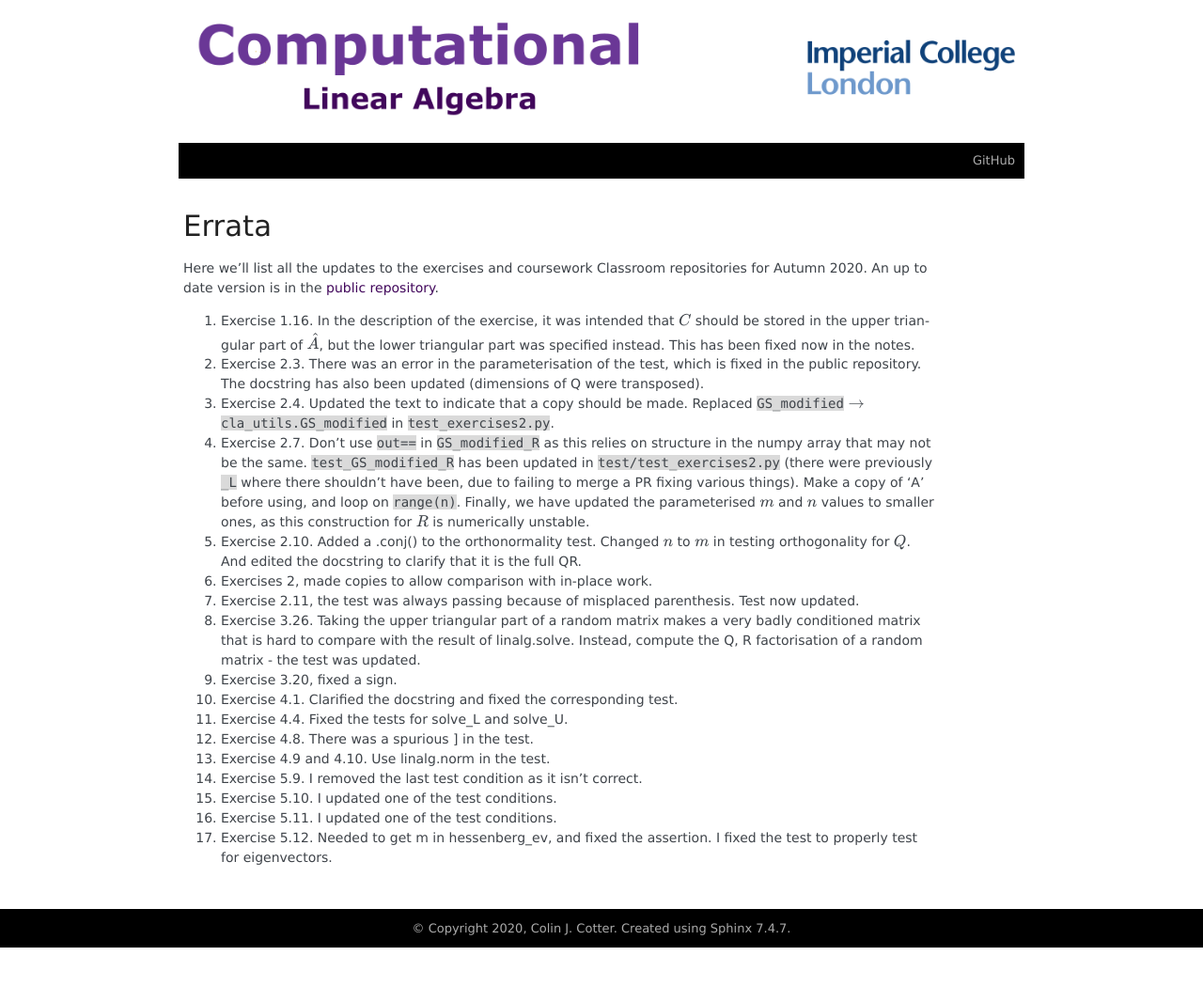
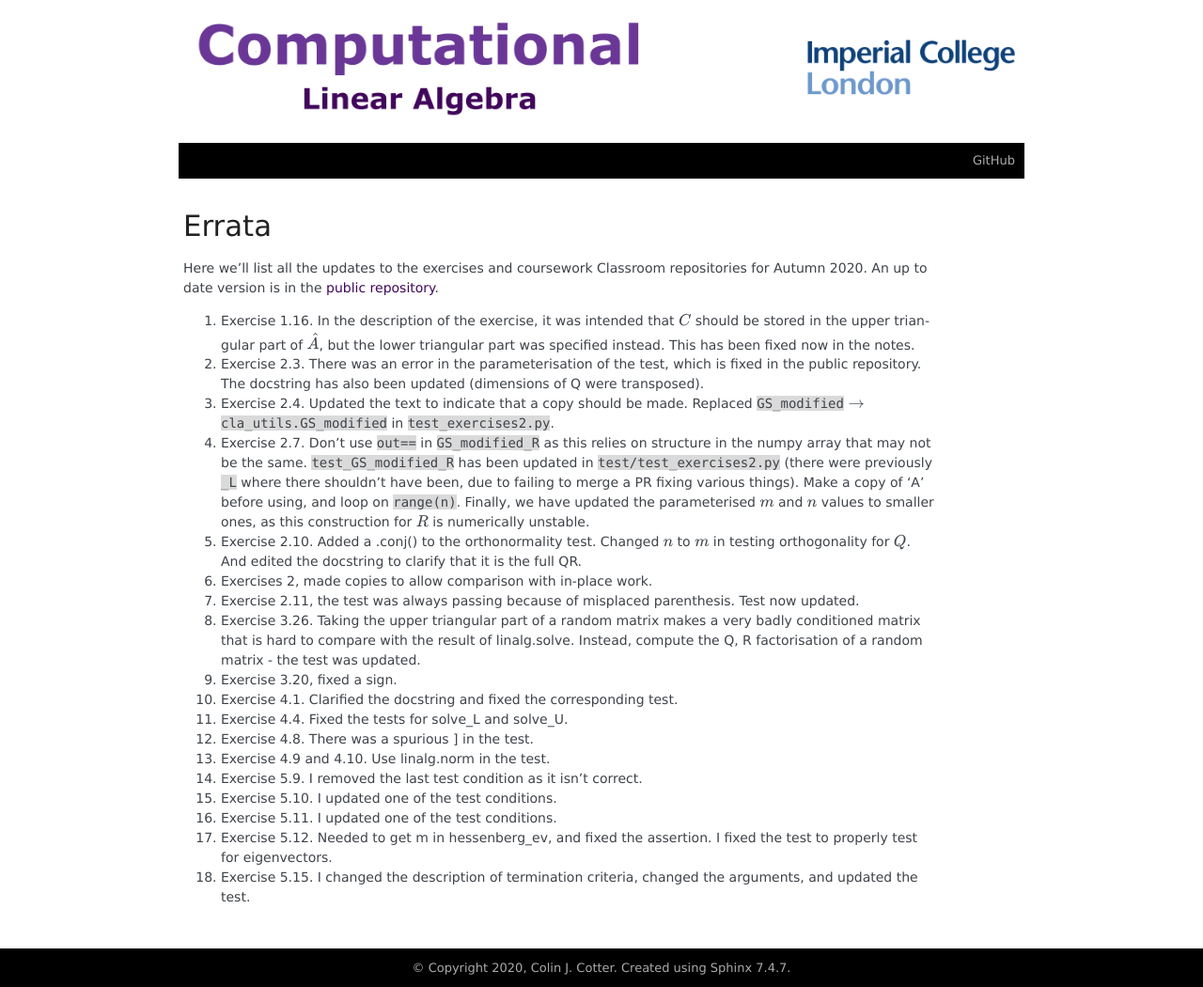
Before and after one commit to comp-lin-alg/comp-lin-alg-course, a Sphinx documentation site: the page built from doc/source/errata.rst, in a window 1280 px wide. Shown: the whole page at 94% size. Built offline with Sphinx 7.4.7, drawn with Linux system fonts in a browser that asks for light colours; formulas are drawn with MathJax 3; pages that are not in the unit, such as notebooks, are missing from menus; before the commit the page ends 1008 px from its top, so only the background shows below that.

```diff
--- a/doc/source/errata.rst
+++ b/doc/source/errata.rst
@@ -47,3 +47,5 @@
 #. Exercise 5.11. I updated one of the test conditions.
 #. Exercise 5.12. Needed to get m in hessenberg_ev, and fixed the assertion.
    I fixed the test to properly test for eigenvectors.
+#. Exercise 5.15. I changed the description of termination criteria, changed
+   the arguments, and updated the test.
```
Also changed, not shown: doc/source/L5_eigenvalues.rst (+3 -5 lines), 2 other files.
